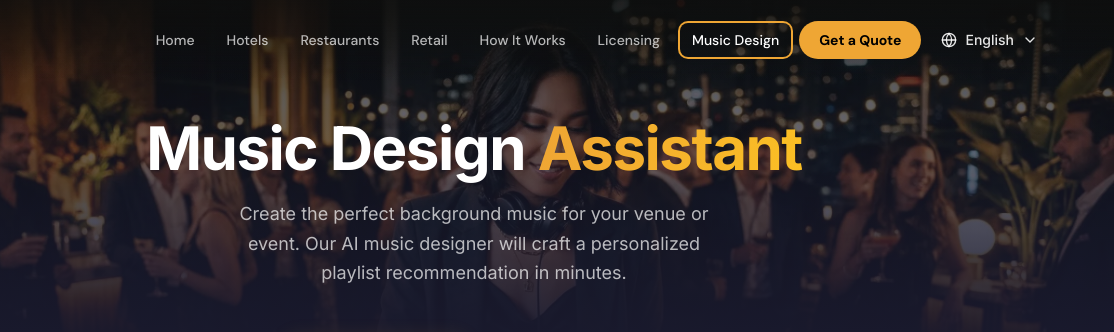
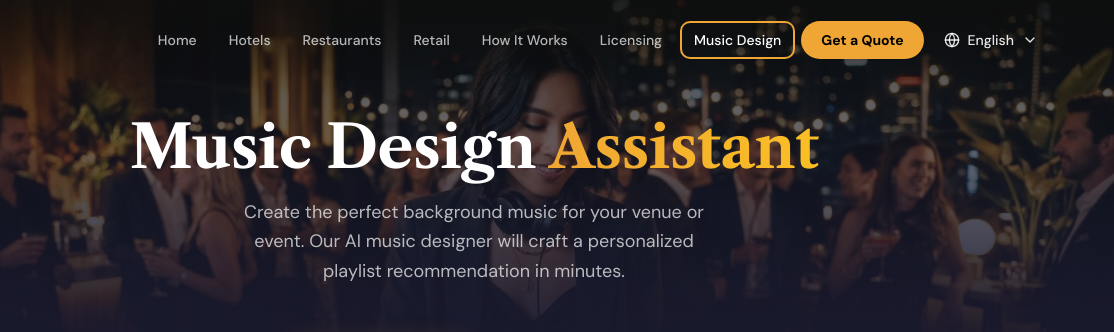
Before and after one commit to brightears/bmasia_music_brief, a website: page public/index.html in a window 1280 px wide. Shown: the top 332 px of the page, 166-1280 px from the left. Drawn offline with nearby package versions, Linux system fonts and the light colour scheme.

Commit message:
fix: full font alignment with main site
- Body font: Inter → DM Sans (matching main site)
- Main title: Libre Caslon Text serif (matching main site headlines)
- Product card names: Space Grotesk (matching main site labels)
- Subtitle: DM Sans explicitly set
- All typography now consistent with bmasiamusic.com redesign

Co-Authored-By: Claude Opus 4.6 (1M context) <noreply@anthropic.com>

```diff
--- a/public/index.html
+++ b/public/index.html
@@ -85,7 +85,7 @@
 
 /* ============ Body ============ */
 body {
-  font-family: 'Inter', system-ui, sans-serif;
+  font-family: 'DM Sans', system-ui, sans-serif;
   background: var(--bg);
   color: var(--text);
   line-height: 1.6;
@@ -1157,12 +1157,13 @@ body.chat-active {
   stroke-width: 2.5;
 }
 .product-card .product-name {
-  font-family: inherit;
+  font-family: 'Space Grotesk', monospace;
   font-weight: 700;
   font-size: 14px;
   color: var(--text);
 }
 .product-card .product-desc {
+  font-family: 'DM Sans', sans-serif;
   font-size: 11px;
   color: var(--text-muted);
   margin-top: 2px;
@@ -1454,11 +1455,11 @@ body.chat-active {
   to   { opacity: 1; transform: translateY(0); }
 }
 .welcome-title {
-  font-family: inherit;
+  font-family: 'Libre Caslon Text', Georgia, serif;
   font-size: clamp(2.25rem, 5vw, 3.75rem);
   font-weight: 700;
   color: #ffffff;
-  letter-spacing: -1.5px;
+  letter-spacing: -0.5px;
   line-height: 1.15;
   margin-bottom: 16px;
 }
@@ -1469,6 +1470,7 @@ body.chat-active {
   background-clip: text;
 }
 .welcome-subtitle {
+  font-family: 'DM Sans', sans-serif;
   font-size: 18px;
   color: rgba(255,255,255,0.7);
   line-height: 1.65;
```
